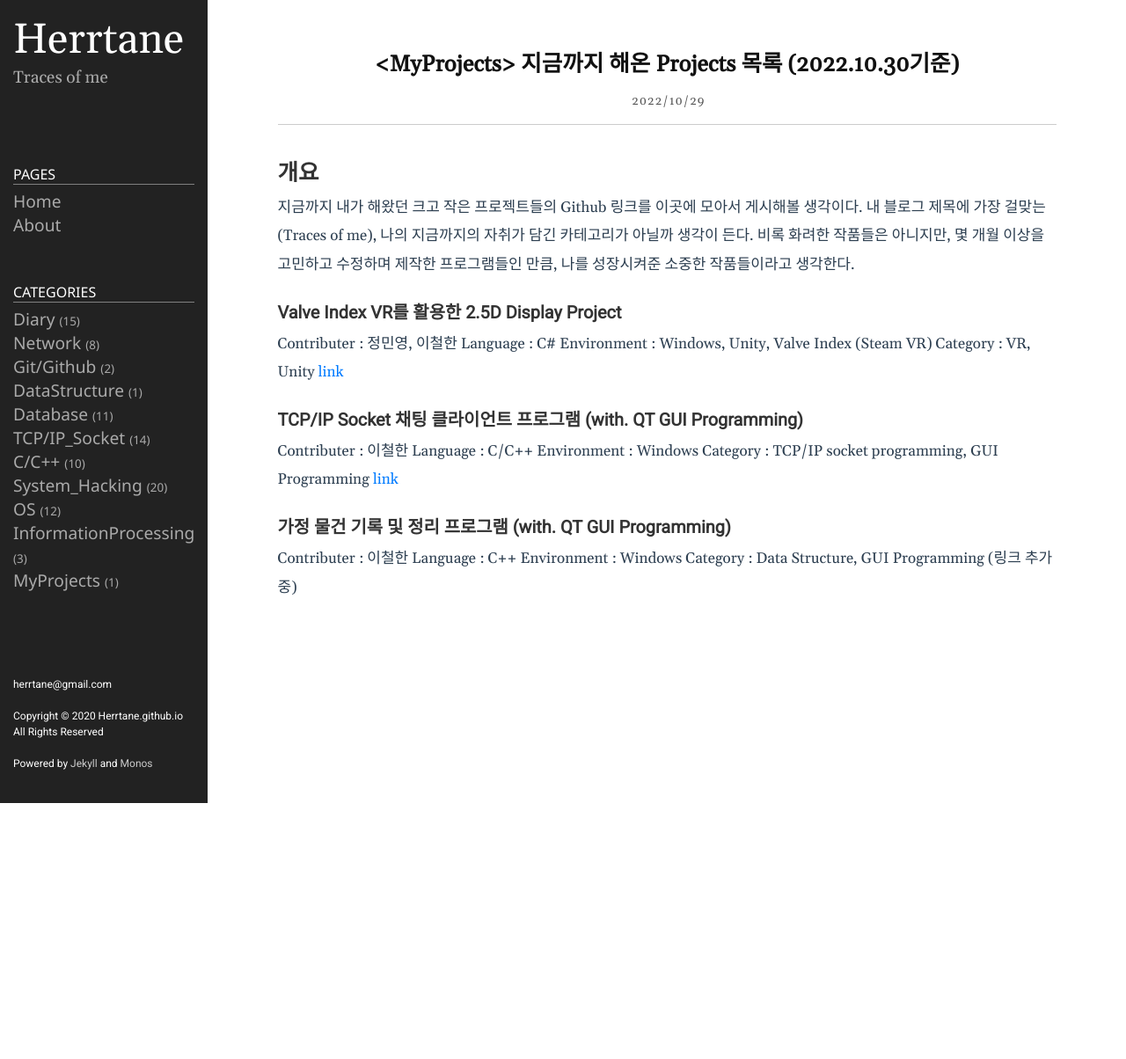
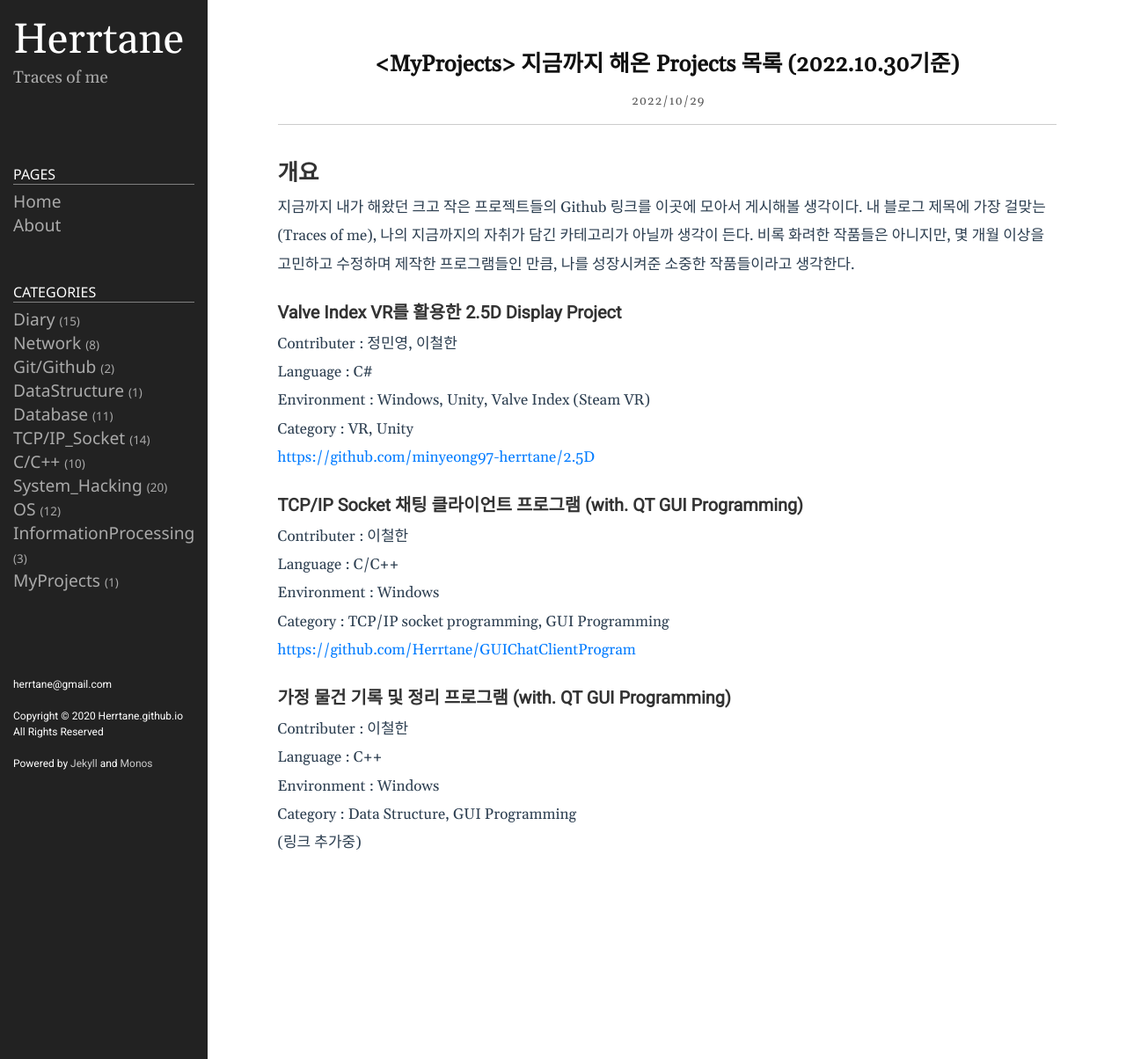
Before and after one commit to Herrtane/Herrtane.github.io, a Jekyll site: the page built from _posts/MyProjects/2022-10-30-MyProjects-list.markdown, in a window 1280 px wide. Shown: the whole page at 88% size. Built offline with Jekyll 4.4.1, drawn with Linux system fonts in a browser that asks for light colours; comment, search, counter and statistics services are not loaded; before the commit the page ends 913 px from its top, so only the background shows below that.

Commit message:
Add MyProjects

```diff
--- a/_posts/MyProjects/2022-10-30-MyProjects-list.markdown
+++ b/_posts/MyProjects/2022-10-30-MyProjects-list.markdown
@@ -13,23 +13,35 @@ comments: true
 ### Valve Index VR를 활용한 2.5D Display Project
 
 Contributer : 정민영, 이철한
+
 Language : C#
+
 Environment : Windows, Unity, Valve Index (Steam VR)
+
 Category : VR, Unity
-[link](https://github.com/minyeong97-herrtane/2.5D)
+
+[https://github.com/minyeong97-herrtane/2.5D](https://github.com/minyeong97-herrtane/2.5D)
 
 ### TCP/IP Socket 채팅 클라이언트 프로그램 (with. QT GUI Programming)
 
 Contributer : 이철한
+
 Language : C/C++
+
 Environment : Windows
+
 Category : TCP/IP socket programming, GUI Programming
-[link](https://github.com/Herrtane/GUIChatClientProgram)
+
+[https://github.com/Herrtane/GUIChatClientProgram](https://github.com/Herrtane/GUIChatClientProgram)
 
 ### 가정 물건 기록 및 정리 프로그램 (with. QT GUI Programming)
 
 Contributer : 이철한
+
 Language : C++
+
 Environment : Windows
+
 Category : Data Structure, GUI Programming
+
 (링크 추가중)
```
